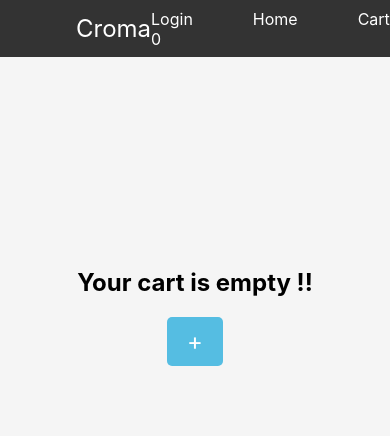
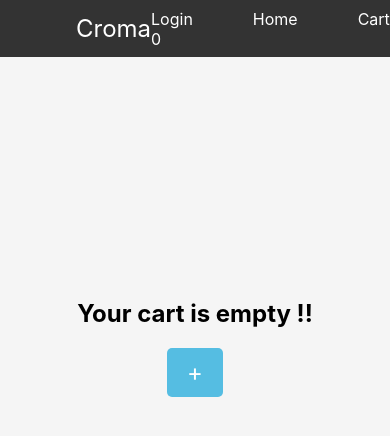
Before and after one commit to karthik-saran07/e-commerece-frontend, a React (Vite) app: page /checkout in a window 390 px wide. Shown: the top 436 px of the page. Built offline with nearby package versions, Linux system fonts and the light colour scheme.

Commit message:
testing responsive

```diff
--- a/src/Checkout/CheckOutCart.css
+++ b/src/Checkout/CheckOutCart.css
@@ -162,3 +162,9 @@ body{
 .checkout-box-subTotal button:hover{
     background-color: #45a049;
 }
+@media (max-width: 600px) {
+    .cart-page {
+        margin: 10px;
+        padding: 10px;
+    }
+  }
```
